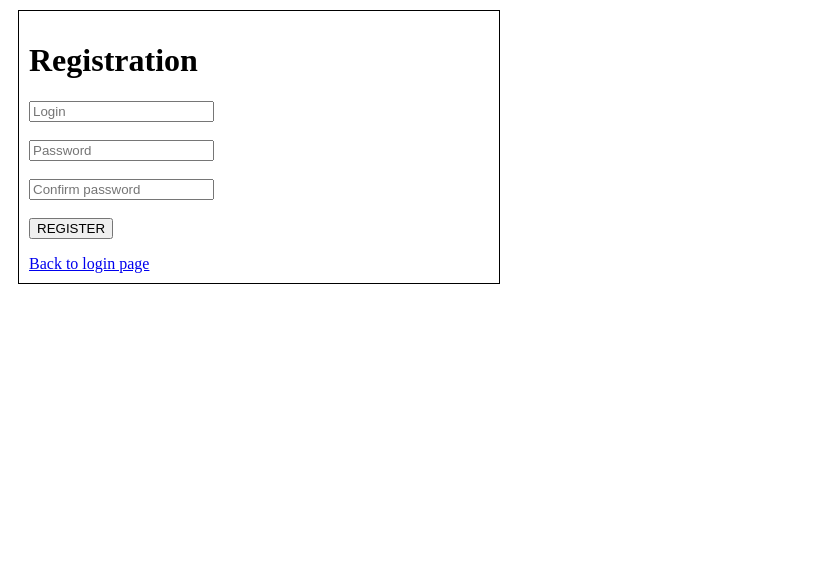
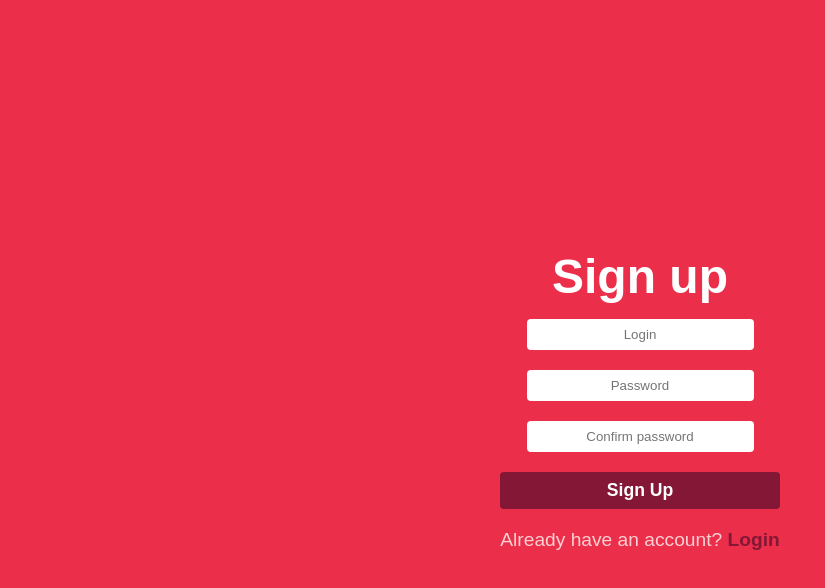
Before and after one commit to FreQll/JS-BattleCardGame, a website: page public/views/register.html in a window 1280 px wide. Shown: the whole page, without its empty margins (0-825 px from the left). Drawn offline with Linux system fonts and the light colour scheme; files that its build step writes are made by us from their sources; a web font is replaced by a local one.

Commit message:
css added

```diff
--- a/loginRouter.js
+++ b/loginRouter.js
@@ -61,8 +61,8 @@ router.post('/registration', (req, res) => {
         res.send(JSON.stringify({ status: 'ERROR', message: err.message }));
     }
 });
-router.get('/register.css', (req, res) => {
-    res.sendFile(__dirname + '/public/styles/register.css');
+router.get('/autorization.css', (req, res) => {
+    res.sendFile(__dirname + '/public/styles/autorization.css');
 });
 
 module.exports = router;
--- /dev/null
+++ b/public/styles/autorization.css
@@ -0,0 +1,99 @@
+body {
+    margin: 0;
+    padding: 0;
+    background-color: #eb2e4a; /* !если кто то сможет найти более хорошую цветовую тему поменяйте пожалуйста) */
+    font-family: Marvel, sans-serif;
+    color: white;
+}
+
+h1 {
+    font-size: 3rem;
+    margin: 0;
+    margin-bottom: 10px;
+}
+
+.container {
+    display: flex;
+    justify-content: center;
+    align-items: center;
+    text-align: center;
+    min-height: 100vh;
+}
+
+.form {
+    display: flex;
+    flex-direction: column;
+    justify-content: center;
+    align-items: center;
+    gap: 5px;
+}
+
+.form-section {
+    display: flex;
+    flex-direction: column;
+    align-items: center;
+    justify-content: space-evenly;
+    gap: 5px;
+    margin-bottom: 15px;
+}
+
+.form-section {
+    font-size: 1.3rem;
+}
+
+.reminder {
+    color: #fccfd3;
+    font-size: 1.2rem;
+}
+
+a {
+    color: #841736;
+    text-decoration: none;
+    font-weight: bold;
+    transition: 0.15s all ease-in-out;
+}
+
+a:hover {
+    text-decoration: underline;
+    color: #9a1738;
+}
+
+.input {
+    padding: 8px 25px;
+    text-align: center;
+    border-radius: 4px;
+    border: none
+}
+
+.input:focus {
+    outline: none;
+}
+
+.button {
+    padding: 8px 25px;
+    width: 100%;
+    border-radius: 4px;
+    border: none;
+    background-color: #841736;
+    color: white;
+    font-weight: bold;
+    font-size: 1.1rem;
+    cursor: pointer;
+    transition: 0.2s all;
+}
+
+.button:hover {
+    background-color: #b8183b;
+}
+
+.button:active {
+    background-color: #9a1738;
+}
+
+#error {
+    color: #490818;
+    font-size: 1.4rem;
+    margin-top: 5px;
+    margin-bottom: 5px;
+    font-weight: bold;
+}
--- a/public/styles/login.css
+++ /dev/null
@@ -1,6 +0,0 @@
-#con {
-    border: 1px solid black;
-    width: 460px;
-    padding: 10px;
-    margin: 10px;
-}
--- a/public/styles/register.css
+++ /dev/null
@@ -1,6 +0,0 @@
-#con {
-    border: 1px solid black;
-    width: 460px;
-    padding: 10px;
-    margin: 10px;
-}
--- a/public/views/register.html
+++ b/public/views/register.html
@@ -1,22 +1,60 @@
 <!DOCTYPE html>
 <html lang="en">
-
   <head>
-    <meta charset="UTF-8">
-    <title>registration</title>
-    <link rel="stylesheet" href="/register.css">
+    <meta charset="UTF-8" />
+    <title>Signup</title>
+    <link rel="stylesheet" href="/autorization.css" />
+    <link rel="preconnect" href="https://fonts.googleapis.com" />
+    <link rel="preconnect" href="https://fonts.gstatic.com" crossorigin />
+    <link
+      href="https://fonts.googleapis.com/css2?family=Marvel:ital,wght@0,400;0,700;1,400&display=swap"
+      rel="stylesheet"
+    />
   </head>
 
   <body>
-    <div id="con">
-        <h1>Registration</h1>
-        <form name="form">
-            <input class="input" required type="text" name="login" placeholder="Login" size="20"><br><br>
-            <input class="input" required type="password" name="password" placeholder="Password" size="20"><br><br>
-            <input class="input" required type="password" name="confPass" placeholder="Confirm password" size="20"><br><br>
-            <input id="regButton" type="button" value="REGISTER" onclick="sendData()">
+    <div class="container">
+      <form name="form" class="form">
+        <h1>Sign up</h1>
+        <div class="form-section">
+          <input
+            class="input"
+            required
+            type="text"
+            name="login"
+            placeholder="Login"
+            size="20"
+          />
+        </div>
+        <div class="form-section">
+          <input
+            class="input"
+            required
+            type="password"
+            name="password"
+            placeholder="Password"
+            size="20"
+          />
+        </div>
+        <div class="form-section">
+          <input
+            class="input"
+            required
+            type="password"
+            name="confPass"
+            placeholder="Confirm password"
+            size="20"
+          />
+        </div>
+        <input
+          id="regButton"
+          type="button"
+          value="Sign Up"
+          onclick="sendData()"
+          class="button"
+        />
         <p id="error"></p>
-            <a href="/login">Back to login page</a>
+        <span class="reminder">Already have an account? <a href="/login">Login</a></span>
       </form>
     </div>
     <script>
@@ -33,10 +71,16 @@
 
           const xhr = new XMLHttpRequest();
           xhr.open("POST", "/registration");
-                xhr.setRequestHeader("Content-Type", "application/json; charset=UTF-8")
+          xhr.setRequestHeader(
+            "Content-Type",
+            "application/json; charset=UTF-8"
+          );
 
           xhr.onload = () => {
-                    if (xhr.readyState == 4 && (xhr.status == 201 || xhr.status == 200)) {
+            if (
+              xhr.readyState == 4 &&
+              (xhr.status == 201 || xhr.status == 200)
+            ) {
               response = JSON.parse(xhr.response);
               console.log(response);
               if (response.status === "OK") {
@@ -55,5 +99,4 @@
       }
     </script>
   </body>
-
 </html>
```
Also changed, not shown: public/views/login.html (+43 -13 lines). Lines whose indentation alone changed are shown as unchanged.
